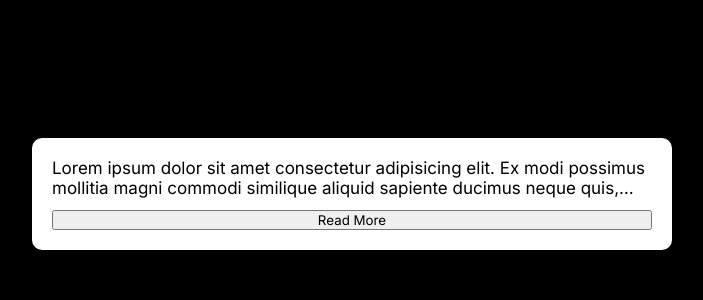
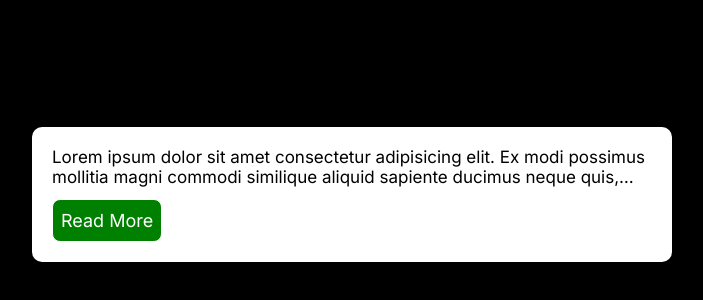
Before and after one commit to saqibbedar/ExpandCollapseText, a plain HTML site: page index.html in a window 1280 px wide. Shown: the part 206-506 px from the top of the page, without its empty margins (288-991 px from the left). Drawn offline with Linux system fonts and the light colour scheme.

Commit message:
Update main.css

```diff
--- a/main.css
+++ b/main.css
@@ -37,7 +37,7 @@ html, body{
         font-weight: normal;
         font-size: 17px;
     }
-    button #btn{
+    #btn{
         outline: none;
         border: 1px solid;
         width: fit-content;
```
